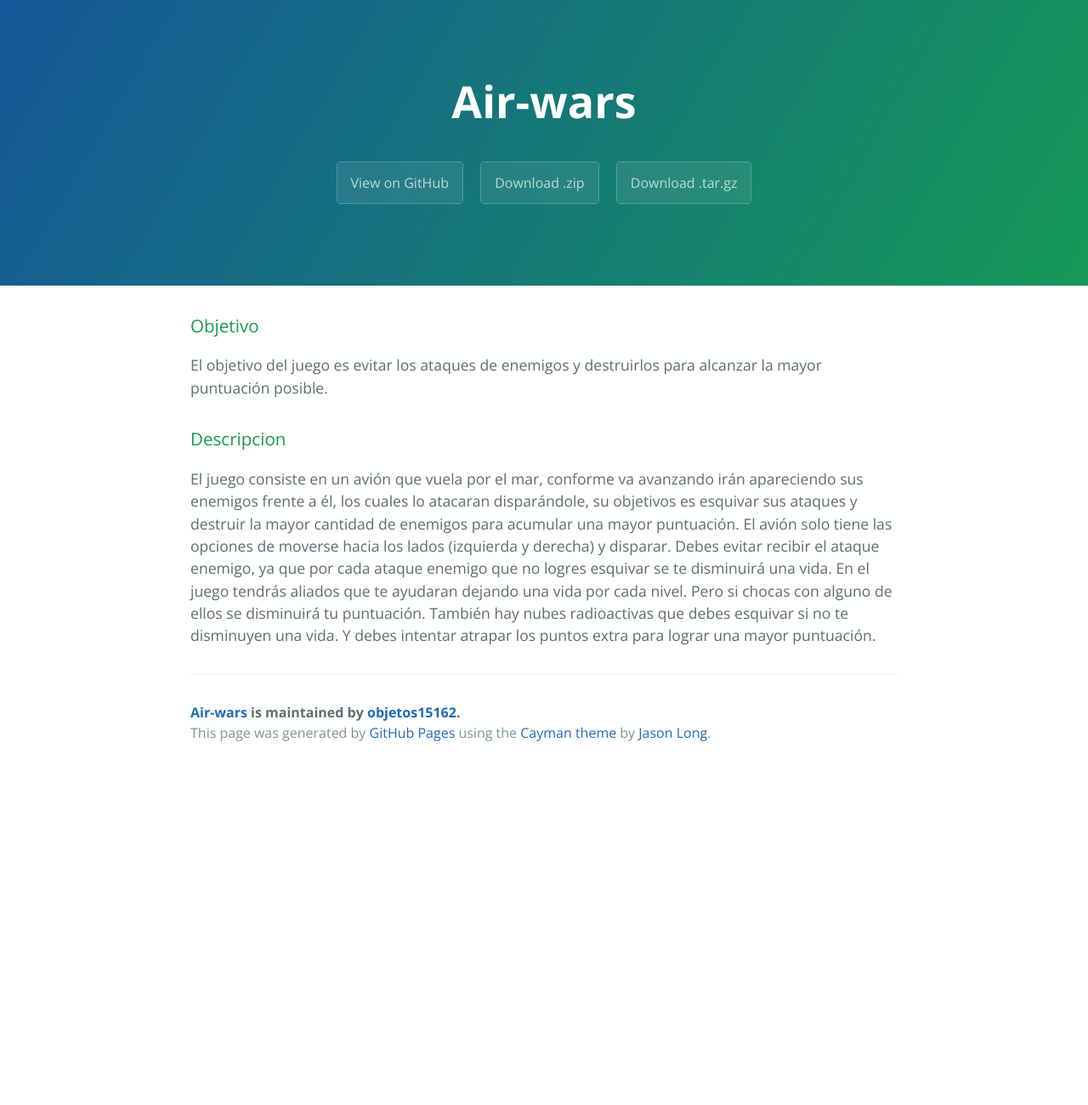
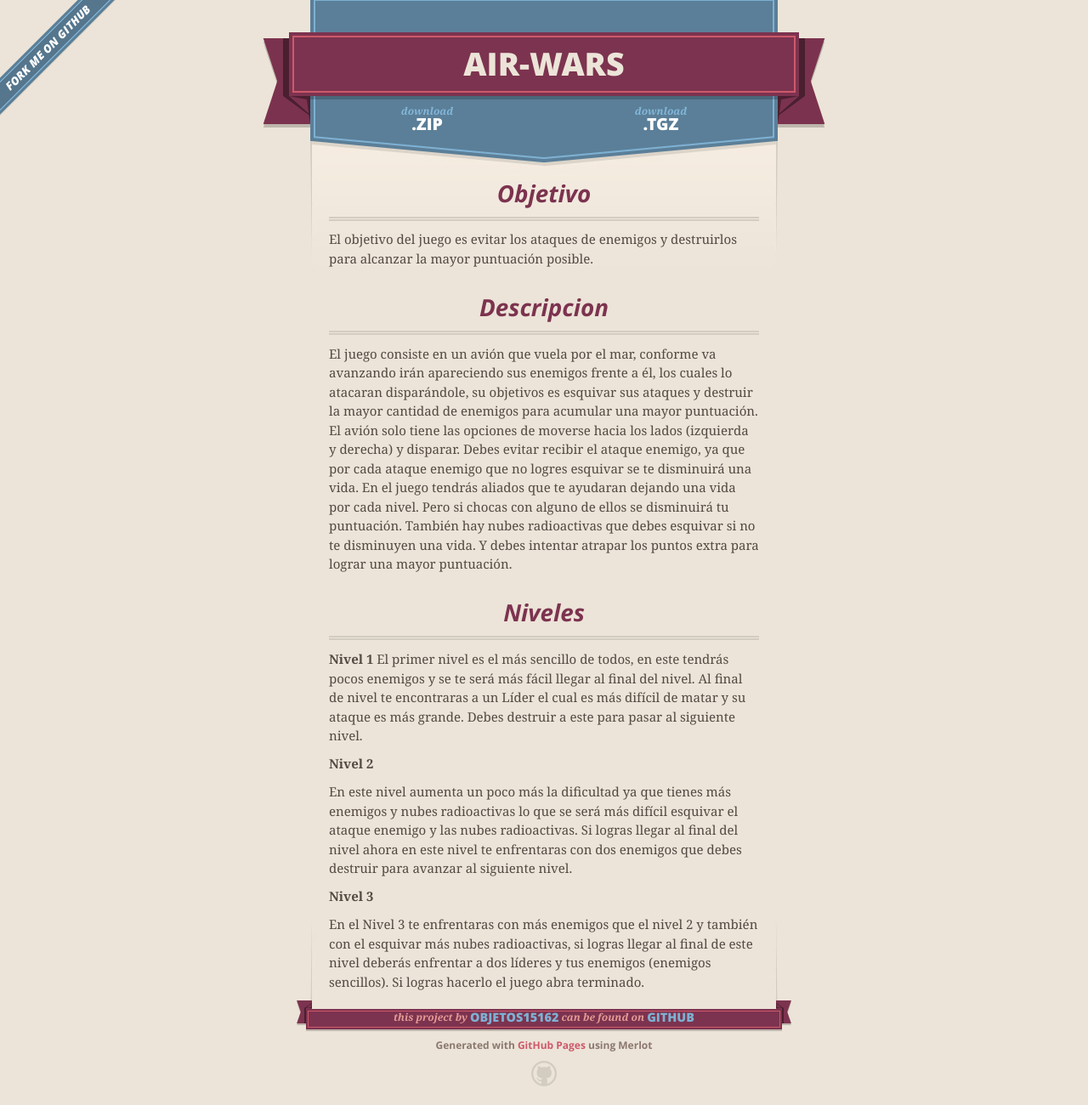
Before and after one commit to objetos15162/Air-Wars, a plain HTML site: page index.html in a window 1280 px wide. Shown: the whole page at 85% size. Before the commit the page ends 906 px from the top, so only its background shows below. Drawn offline with nearby package versions, Linux system fonts and the light colour scheme.

Commit message:
Create gh-pages branch via GitHub

```diff
--- a/index.html
+++ b/index.html
@@ -1,25 +1,52 @@
 <!DOCTYPE html>
-<html lang="en-us">
+<html>
   <head>
-    <meta charset="UTF-8">
+    <meta charset='utf-8'>
+    <meta http-equiv="X-UA-Compatible" content="chrome=1">
+    <meta name="viewport" content="width=640">
+
+    <link rel="stylesheet" href="stylesheets/core.css" media="screen">
+    <link rel="stylesheet" href="stylesheets/mobile.css" media="handheld, only screen and (max-device-width:640px)">
+    <link rel="stylesheet" href="stylesheets/github-light.css">
+
+    <script type="text/javascript" src="javascripts/modernizr.js"></script>
+    <script type="text/javascript" src="https://ajax.googleapis.com/ajax/libs/jquery/1.7.1/jquery.min.js"></script>
+    <script type="text/javascript" src="javascripts/headsmart.min.js"></script>
+    <script type="text/javascript">
+      $(document).ready(function () {
+        $('#main_content').headsmart()
+      })
+    </script>
     <title>Air-wars by objetos15162</title>
-    <meta name="viewport" content="width=device-width, initial-scale=1">
-    <link rel="stylesheet" type="text/css" href="stylesheets/normalize.css" media="screen">
-    <link href='https://fonts.googleapis.com/css?family=Open+Sans:400,700' rel='stylesheet' type='text/css'>
-    <link rel="stylesheet" type="text/css" href="stylesheets/stylesheet.css" media="screen">
-    <link rel="stylesheet" type="text/css" href="stylesheets/github-light.css" media="screen">
   </head>
+
   <body>
-    <section class="page-header">
-      <h1 class="project-name">Air-wars</h1>
-      <h2 class="project-tagline"></h2>
-      <a href="https://github.com/objetos15162/Air-Wars" class="btn">View on GitHub</a>
-      <a href="https://github.com/objetos15162/Air-Wars/zipball/master" class="btn">Download .zip</a>
-      <a href="https://github.com/objetos15162/Air-Wars/tarball/master" class="btn">Download .tar.gz</a>
-    </section>
+    <a id="forkme_banner" href="https://github.com/objetos15162/Air-Wars">View on GitHub</a>
+    <div class="shell">
 
-    <section class="main-content">
-      <h3>
+      <header>
+        <span class="ribbon-outer">
+          <span class="ribbon-inner">
+            <h1>Air-wars</h1>
+            <h2></h2>
+          </span>
+          <span class="left-tail"></span>
+          <span class="right-tail"></span>
+        </span>
+      </header>
+
+      <section id="downloads">
+        <span class="inner">
+          <a href="https://github.com/objetos15162/Air-Wars/zipball/master" class="zip"><em>download</em> .ZIP</a><a href="https://github.com/objetos15162/Air-Wars/tarball/master" class="tgz"><em>download</em> .TGZ</a>
+        </span>
+      </section>
+
+
+      <span class="banner-fix"></span>
+
+
+      <section id="main_content">
+        <h3>
 <a id="objetivo" class="anchor" href="#objetivo" aria-hidden="true"><span aria-hidden="true" class="octicon octicon-link"></span></a>Objetivo</h3>
 
 <p>El objetivo del juego es evitar los ataques de enemigos y destruirlos para alcanzar la mayor puntuación posible.</p>
@@ -31,13 +58,34 @@
 El avión solo tiene las opciones de moverse hacia los lados (izquierda y derecha) y disparar.
 Debes evitar recibir el ataque enemigo, ya que por cada ataque enemigo que no logres esquivar se te disminuirá una vida. En el juego tendrás aliados que te ayudaran dejando una vida por cada nivel. Pero si chocas con alguno de ellos se disminuirá tu puntuación. También hay nubes radioactivas que debes esquivar si no te disminuyen una vida. Y debes intentar atrapar los puntos extra para lograr una mayor puntuación.</p>
 
-      <footer class="site-footer">
-        <span class="site-footer-owner"><a href="https://github.com/objetos15162/Air-Wars">Air-wars</a> is maintained by <a href="https://github.com/objetos15162">objetos15162</a>.</span>
+<h3>
+<a id="niveles" class="anchor" href="#niveles" aria-hidden="true"><span aria-hidden="true" class="octicon octicon-link"></span></a>Niveles</h3>
 
-        <span class="site-footer-credits">This page was generated by <a href="https://pages.github.com">GitHub Pages</a> using the <a href="https://github.com/jasonlong/cayman-theme">Cayman theme</a> by <a href="https://twitter.com/jasonlong">Jason Long</a>.</span>
+<p><strong>Nivel 1</strong>
+El primer nivel es el más sencillo de todos, en este tendrás pocos enemigos y se te será más fácil llegar al final del nivel. Al final de nivel te encontraras a un  Líder el cual es más difícil de matar y su ataque es más grande. Debes destruir a este para pasar al siguiente nivel.</p>
+
+<p><strong>Nivel 2</strong></p>
+
+<p>En este nivel aumenta un poco más la dificultad ya que tienes más enemigos y nubes radioactivas lo que se será más difícil esquivar el ataque enemigo y las nubes radioactivas. Si logras llegar al final del nivel ahora en este nivel te enfrentaras con dos enemigos que debes destruir para avanzar al siguiente nivel.</p>
+
+<p><strong>Nivel 3</strong></p>
+
+<p>En el Nivel 3 te enfrentaras con más enemigos que el nivel 2 y también con el esquivar más nubes radioactivas, si logras llegar al final de este nivel deberás enfrentar a dos líderes  y tus enemigos (enemigos sencillos). Si logras hacerlo el juego abra terminado. </p>
+      </section>
+
+      <footer>
+        <span class="ribbon-outer">
+          <span class="ribbon-inner">
+            <p>this project by <a href="https://github.com/objetos15162">objetos15162</a> can be found on <a href="https://github.com/objetos15162/Air-Wars">GitHub</a></p>
+          </span>
+          <span class="left-tail"></span>
+          <span class="right-tail"></span>
+        </span>
+        <p>Generated with <a href="https://pages.github.com">GitHub Pages</a> using Merlot</p>
+        <span class="octocat"></span>
       </footer>
 
-    </section>
+    </div>
 
 
   </body>
```
Also changed, not shown: params.json (+1 -1 lines).
